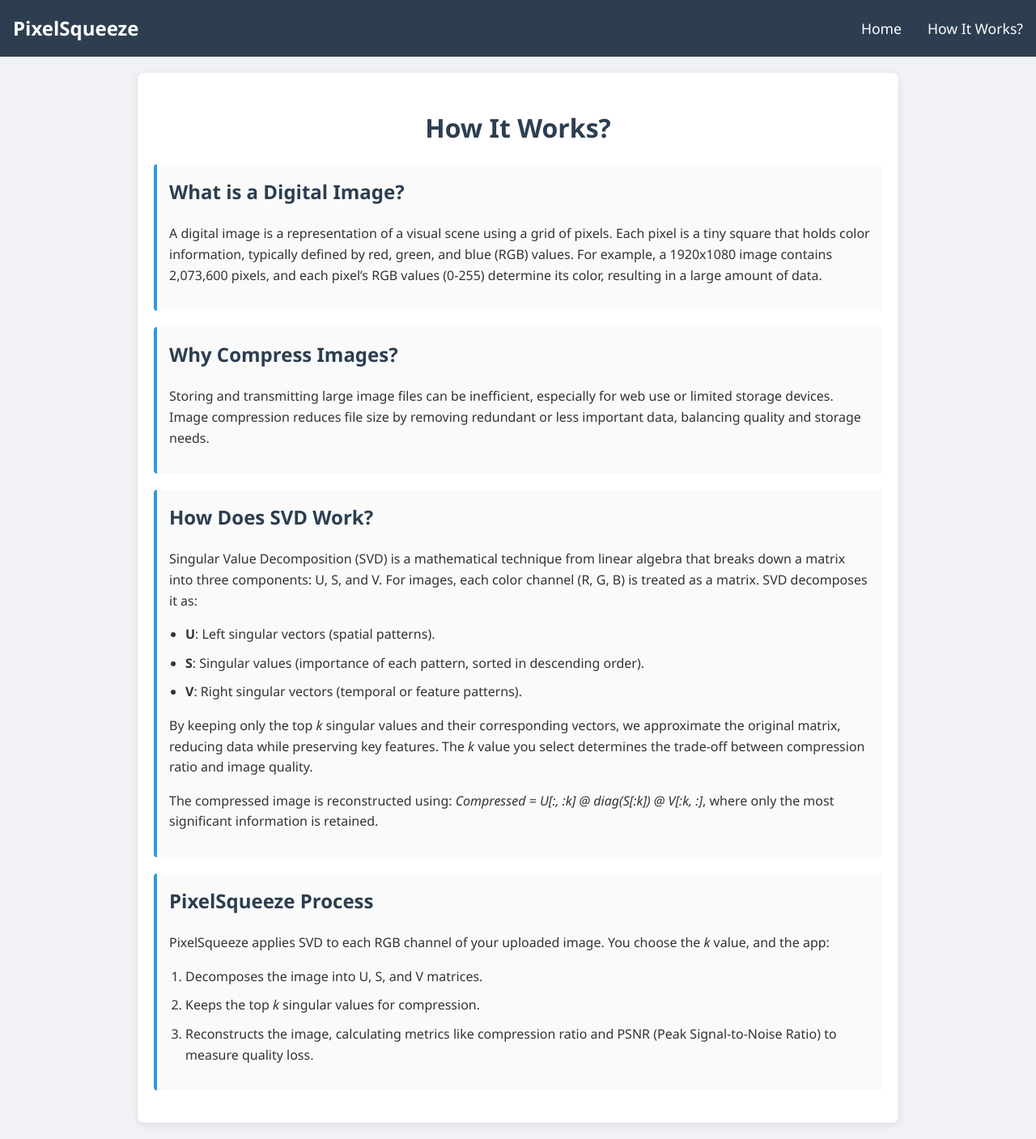
After one commit to sumanthd032/PixelSqueeze, a Flask app: page /how-it-works in a window 1280 px wide. The commit adds this page. Shown: the whole page at 81% size. Run offline with Flask 3, Linux system fonts and the light colour scheme; some libraries are stand-ins or nearby versions.

Commit message:
Add how it works section

```diff
--- a/backend/app.py
+++ b/backend/app.py
@@ -23,6 +23,10 @@ def index():
 @app.route('/uploads/<filename>')
 def uploaded_file(filename):
     return send_from_directory(app.config['UPLOAD_FOLDER'], filename)
+
+@app.route('/how-it-works')
+def how_it_works():
+    return render_template('how_it_works.html')
 
 @app.route('/compress', methods=['POST'])
 def compress():
--- a/frontend/static/css/styles.css
+++ b/frontend/static/css/styles.css
@@ -1,19 +1,55 @@
-/* Enhanced styling for better user experience */
+/* Enhanced styling for better UI/UX */
 body {
-    font-family: Arial, sans-serif;
-    background-color: #f4f4f4;
+    font-family: 'Segoe UI', Tahoma, Geneva, Verdana, sans-serif;
+    background-color: #f0f2f5;
     color: #333;
+    margin: 0;
+    padding: 0;
+    line-height: 1.6;
+}
+
+.navbar {
+    background-color: #2c3e50;
+    padding: 1rem;
+    display: flex;
+    justify-content: space-between;
+    align-items: center;
+}
+
+.navbar-brand {
+    color: #fff;
+    font-size: 1.5rem;
+    font-weight: bold;
+}
+
+.navbar-nav {
+    list-style: none;
+    display: flex;
     margin: 0;
     padding: 0;
 }
 
+.navbar-nav li {
+    margin-left: 2rem;
+}
+
+.navbar-nav a {
+    color: #fff;
+    text-decoration: none;
+    font-size: 1.1rem;
+}
+
+.navbar-nav a:hover {
+    color: #3498db;
+}
+
 .container {
-    max-width: 1200px;
-    margin: 0 auto;
+    max-width: 900px;
+    margin: 20px auto;
     padding: 20px;
     background-color: #fff;
     border-radius: 8px;
-    box-shadow: 0 0 10px rgba(0, 0, 0, 0.1);
+    box-shadow: 0 2px 10px rgba(0, 0, 0, 0.1);
 }
 
 h1 {
@@ -95,9 +143,48 @@ button:hover {
     background-color: #2ecc71;
     color: #fff;
     text-decoration: none;
-    border-radius: 5px;
+    border-radius: 4px;
+    font-size: 0.9rem;
 }
 
 .image-item a:hover {
     background-color: #27ae60;
 }
+
+.content-section {
+    margin-bottom: 20px;
+    padding: 15px;
+    background-color: #fafafa;
+    border-left: 4px solid #3498db;
+    border-radius: 4px;
+}
+
+.content-section h2 {
+    color: #2c3e50;
+    margin-top: 0;
+}
+
+.content-section ul, .content-section ol {
+    padding-left: 20px;
+}
+
+.content-section li {
+    margin-bottom: 10px;
+}
+
+@media (max-width: 600px) {
+    form {
+        flex-direction: column;
+        gap: 10px;
+    }
+    .navbar {
+        flex-direction: column;
+        text-align: center;
+    }
+    .navbar-nav {
+        margin-top: 10px;
+    }
+    .navbar-nav li {
+        margin: 0 10px;
+    }
+}
--- /dev/null
+++ b/frontend/templates/how_it_works.html
@@ -0,0 +1,50 @@
+<!DOCTYPE html>
+<html lang="en">
+<head>
+    <meta charset="UTF-8">
+    <meta name="viewport" content="width=device-width, initial-scale=1.0">
+    <title>How It Works? - PixelSqueeze</title>
+    <link rel="stylesheet" href="/static/css/styles.css">
+</head>
+<body>
+    <nav class="navbar">
+        <div class="navbar-brand">PixelSqueeze</div>
+        <ul class="navbar-nav">
+            <li><a href="/">Home</a></li>
+            <li><a href="/how-it-works">How It Works?</a></li>
+        </ul>
+    </nav>
+    <div class="container">
+        <h1>How It Works?</h1>
+        <section class="content-section">
+            <h2>What is a Digital Image?</h2>
+            <p>A digital image is a representation of a visual scene using a grid of pixels. Each pixel is a tiny square that holds color information, typically defined by red, green, and blue (RGB) values. For example, a 1920x1080 image contains 2,073,600 pixels, and each pixel’s RGB values (0-255) determine its color, resulting in a large amount of data.</p>
+        </section>
+        <section class="content-section">
+            <h2>Why Compress Images?</h2>
+            <p>Storing and transmitting large image files can be inefficient, especially for web use or limited storage devices. Image compression reduces file size by removing redundant or less important data, balancing quality and storage needs.</p>
+        </section>
+        <section class="content-section">
+            <h2>How Does SVD Work?</h2>
+            <p>Singular Value Decomposition (SVD) is a mathematical technique from linear algebra that breaks down a matrix into three components: U, S, and V. For images, each color channel (R, G, B) is treated as a matrix. SVD decomposes it as:</p>
+            <ul>
+                <li><strong>U</strong>: Left singular vectors (spatial patterns).</li>
+                <li><strong>S</strong>: Singular values (importance of each pattern, sorted in descending order).</li>
+                <li><strong>V</strong>: Right singular vectors (temporal or feature patterns).</li>
+            </ul>
+            <p>By keeping only the top <em>k</em> singular values and their corresponding vectors, we approximate the original matrix, reducing data while preserving key features. The <em>k</em> value you select determines the trade-off between compression ratio and image quality.</p>
+            <p>The compressed image is reconstructed using: <em>Compressed = U[:, :k] @ diag(S[:k]) @ V[:k, :]</em>, where only the most significant information is retained.</p>
+        </section>
+        <section class="content-section">
+            <h2>PixelSqueeze Process</h2>
+            <p>PixelSqueeze applies SVD to each RGB channel of your uploaded image. You choose the <em>k</em> value, and the app:
+                <ol>
+                    <li>Decomposes the image into U, S, and V matrices.</li>
+                    <li>Keeps the top <em>k</em> singular values for compression.</li>
+                    <li>Reconstructs the image, calculating metrics like compression ratio and PSNR (Peak Signal-to-Noise Ratio) to measure quality loss.</li>
+                </ol>
+            </p>
+        </section>
+    </div>
+</body>
+</html>
```
Also changed, not shown: other parts of frontend/static/css/styles.css (+20 -8 lines), frontend/templates/index.html (+7 -0 lines), uploads/compressed_k200_Photo_from_2025-06-18_13-28-42.860679.jpeg (added).
